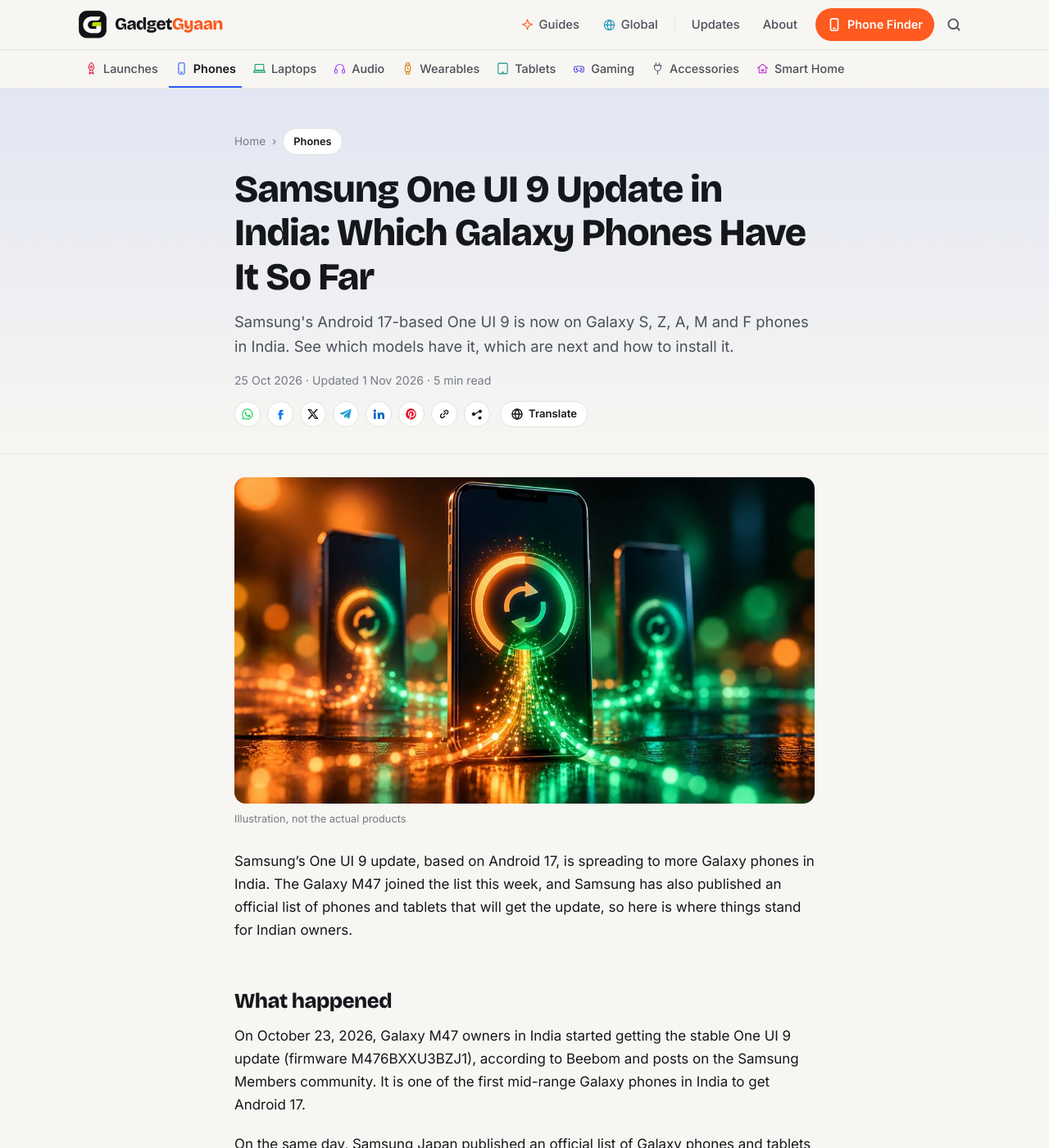
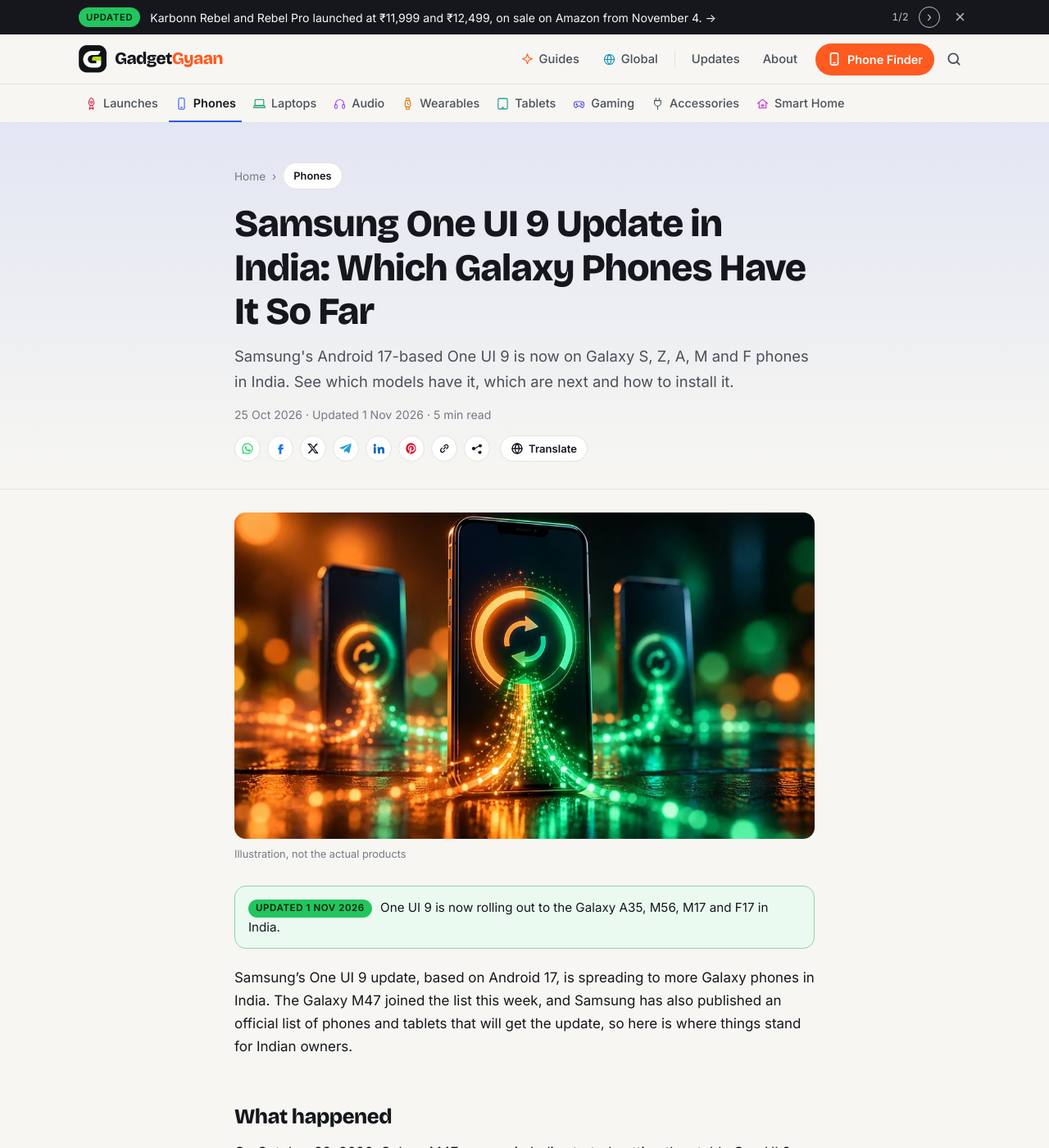
Before and after one commit to kiteksood167/kiteksood167.github.io, a Jekyll site: the page built from _posts/2026-10-25-samsung-one-ui-9-update-india-galaxy-phones.md, in a window 1280 px wide and 1400 px high. Shown: the whole window at 82% size. Built offline with Jekyll 4.4.1, drawn with Linux system fonts in a browser that asks for light colours; comment, search, counter and statistics services are not loaded.

Commit message:
Add update notes so recent updates show in the top bar and on /updates/
Co-Authored-By: Claude Opus 5.5 <noreply@anthropic.com>
Claude-Session: https://claude.ai/code/session_01WQRPmSxMwztgHXfstCGpBN

```diff
--- a/_posts/2026-10-25-samsung-one-ui-9-update-india-galaxy-phones.md
+++ b/_posts/2026-10-25-samsung-one-ui-9-update-india-galaxy-phones.md
@@ -4,6 +4,7 @@ seo_title: "One UI 9 Update in India: Galaxy Phone List"
 description: "Samsung's Android 17-based One UI 9 is now on Galaxy S, Z, A, M and F phones in India. See which models have it, which are next and how to install it."
 date: 2026-10-25 14:40:00 +0530
 last_modified_at: 2026-11-01 10:05:00 +0530
+update_note: "One UI 9 is now rolling out to the Galaxy A35, M56, M17 and F17 in India."
 category: Phones
 news: true
 image: /assets/images/samsung-one-ui-9-update-india-galaxy-phones.jpg
--- a/_posts/2026-11-01-karbonn-rebel-rebel-pro-5g-india-launch-november-2.md
+++ b/_posts/2026-11-01-karbonn-rebel-rebel-pro-5g-india-launch-november-2.md
@@ -4,6 +4,7 @@ seo_title: "Karbonn Rebel, Rebel Pro Price in India and Sale Date"
 description: "Karbonn Rebel launched at ₹11,999 and Rebel Pro at ₹12,499 in India, with Helio G81, big batteries and Android 16. Sale on Amazon from November 4."
 date: 2026-11-01 18:41:00 +0530
 last_modified_at: 2026-11-02 19:35:00 +0530
+update_note: "Karbonn Rebel and Rebel Pro launched at ₹11,999 and ₹12,499, on sale on Amazon from November 4."
 image: /assets/images/karbonn-rebel-rebel-pro-5g-india-launch-november-2.jpg
 image_alt: "Two budget smartphones in maroon and blue on a stage, each showing a full battery icon, under green and orange spotlights"
 image_credit: "Illustration, not the actual phones"
```
Also changed, not shown: other parts of _posts/2026-11-01-karbonn-rebel-rebel-pro-5g-india-launch-november-2.md (+0 -1 lines), _posts/2026-10-25-upcoming-phone-launches-india-this-week-october-26.md (+1 -0 lines).
